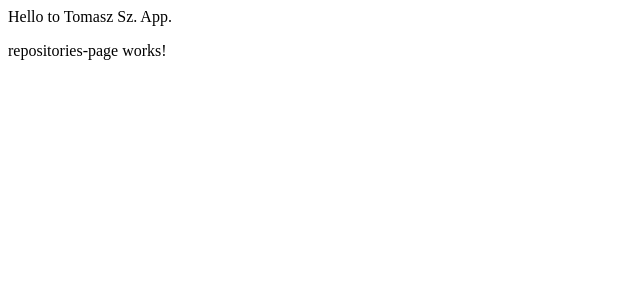
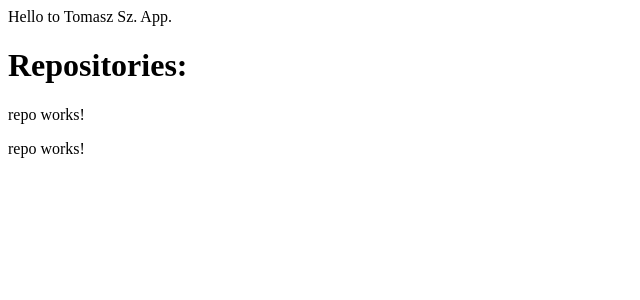
Before and after one commit to therepo90/github-repos-listing, an Angular app: page /repos in a window 1280 px wide. Shown: the top 300 px of the page, without its empty margins (0-640 px from the left). Built offline with nearby package versions, Linux system fonts and the light colour scheme.

Commit message:
repositories

```diff
--- a/src/app/repositories-page/repositories-page.component.html
+++ b/src/app/repositories-page/repositories-page.component.html
@@ -1,3 +1,2 @@
-<p>
-  repositories-page works!
-</p>
+<h1>Repositories:</h1>
+<app-repo *ngFor="let repo of repos$ | async" repo="repo"></app-repo>
--- a/src/app/repositories-page/repositories-page.component.ts
+++ b/src/app/repositories-page/repositories-page.component.ts
@@ -1,4 +1,7 @@
-import { Component, OnInit } from '@angular/core';
+import {Component, OnInit} from '@angular/core';
+import {Observable, of} from 'rxjs';
+import {Repository} from '../repositories/models/repository';
+import {RepositoriesPageService} from './services/repositories-page.service';
 
 @Component({
   selector: 'app-repositories-page',
@@ -6,10 +9,12 @@ import { Component, OnInit } from '@angular/core';
   styleUrls: ['./repositories-page.component.scss']
 })
 export class RepositoriesPageComponent implements OnInit {
-
-  constructor() { }
+  public repos$: Observable<Repository[]> = of([]);
+  private userId =  '5'; // @TODO
+  constructor(private service: RepositoriesPageService) { }
 
   ngOnInit() {
+    this.repos$ = this.service.getRepositories(this.userId);
   }
 
 }
--- a/src/app/repositories-page/services/repositories-page.service.ts
+++ b/src/app/repositories-page/services/repositories-page.service.ts
@@ -1,4 +1,6 @@
 import {Injectable} from '@angular/core';
+import {Observable} from 'rxjs';
+import {Repository} from '../../repositories/models/repository';
 import {RepositoriesProviderService} from '../../repositories/services/repositories-provider.service';
 
 @Injectable()
@@ -6,7 +8,7 @@ export class RepositoriesPageService {
 
   constructor(private provider: RepositoriesProviderService) { }
 
-  getRepositories(userId: string) {
+  getRepositories(userId: string): Observable<Repository[]> {
     return this.provider.getRepositories(userId);
   }
 }
--- /dev/null
+++ b/src/app/repositories/models/repository.ts
@@ -0,0 +1,5 @@
+export interface Repository {
+  link: string;
+  fav: boolean;
+  imgUrl: string;
+}
--- /dev/null
+++ b/src/app/repositories/repo/repo.component.html
@@ -0,0 +1,3 @@
+<p>
+  repo works!
+</p>
--- /dev/null
+++ b/src/app/repositories/repo/repo.component.ts
@@ -0,0 +1,15 @@
+import {Component, Input, OnInit} from '@angular/core';
+import {Repository} from '../models/repository';
+
+@Component({
+  selector: 'app-repo', templateUrl: './repo.component.html', styleUrls: ['./repo.component.scss']
+})
+export class RepoComponent implements OnInit {
+  @Input() repo: Repository;
+
+  constructor() { }
+
+  ngOnInit() {
+  }
+
+}
--- a/src/app/repositories/repositories.module.ts
+++ b/src/app/repositories/repositories.module.ts
@@ -1,19 +1,20 @@
 import {CommonModule} from '@angular/common';
 import {ModuleWithProviders, NgModule} from '@angular/core';
-import {RepositoriesGithubProviderService} from './services/repositories-github-provider.service';
+import {RepoComponent} from './repo/repo.component';
+import {RepositoriesMockProviderService} from './services/repositories-mock-provider.service';
 import {RepositoriesProviderService} from './services/repositories-provider.service';
 
 @NgModule({
   imports: [
     CommonModule
-  ], declarations: []
+  ], declarations: [RepoComponent], exports: [RepoComponent]
 })
 export class RepositoriesModule {
   static forRoot(): ModuleWithProviders {
     return {
       ngModule: RepositoriesModule, providers: [
         {
-          provide: RepositoriesProviderService, useClass: RepositoriesGithubProviderService,
+          provide: RepositoriesProviderService, useClass: RepositoriesMockProviderService,
         }
       ]
     };
--- a/src/app/repositories/services/repositories-github-provider.service.ts
+++ b/src/app/repositories/services/repositories-github-provider.service.ts
@@ -1,10 +1,12 @@
 import {Injectable} from '@angular/core';
+import {Observable, of} from 'rxjs';
+import {Repository} from '../models/repository';
 import {RepositoriesProviderService} from './repositories-provider.service';
 
 @Injectable()
 export class RepositoriesGithubProviderService extends RepositoriesProviderService {
-  getRepositories(userId: string): Array<any> {
-    return [];
+  getRepositories(userId: string): Observable<Repository[]> {
+    return of([]);
   }
 
 }
--- a/src/app/repositories/services/repositories-mock-provider.service.ts
+++ b/src/app/repositories/services/repositories-mock-provider.service.ts
@@ -1,10 +1,12 @@
 import {Injectable} from '@angular/core';
+import {Observable, of} from 'rxjs';
+import {Repository} from '../models/repository';
 import {RepositoriesProviderService} from './repositories-provider.service';
 
 @Injectable()
 export class RepositoriesMockProviderService extends RepositoriesProviderService {
 
-  getRepositories(userId: string): Array<any> {
-    return [];
+  getRepositories(userId: string): Observable<Repository[]> {
+    return of([{}, {}]);
   }
 }
--- a/src/app/repositories/services/repositories-provider.service.ts
+++ b/src/app/repositories/services/repositories-provider.service.ts
@@ -1,9 +1,11 @@
 import {Injectable} from '@angular/core';
+import {Observable} from 'rxjs';
+import {Repository} from '../models/repository';
 
 @Injectable()
 export abstract class RepositoriesProviderService {
 
   constructor() { }
 
-  abstract getRepositories(userId: string): Array<any>;
+  abstract getRepositories(userId: string): Observable<Repository[]>;
 }
```
Also changed, not shown: src/app/repositories/repo/repo.component.scss (added).
